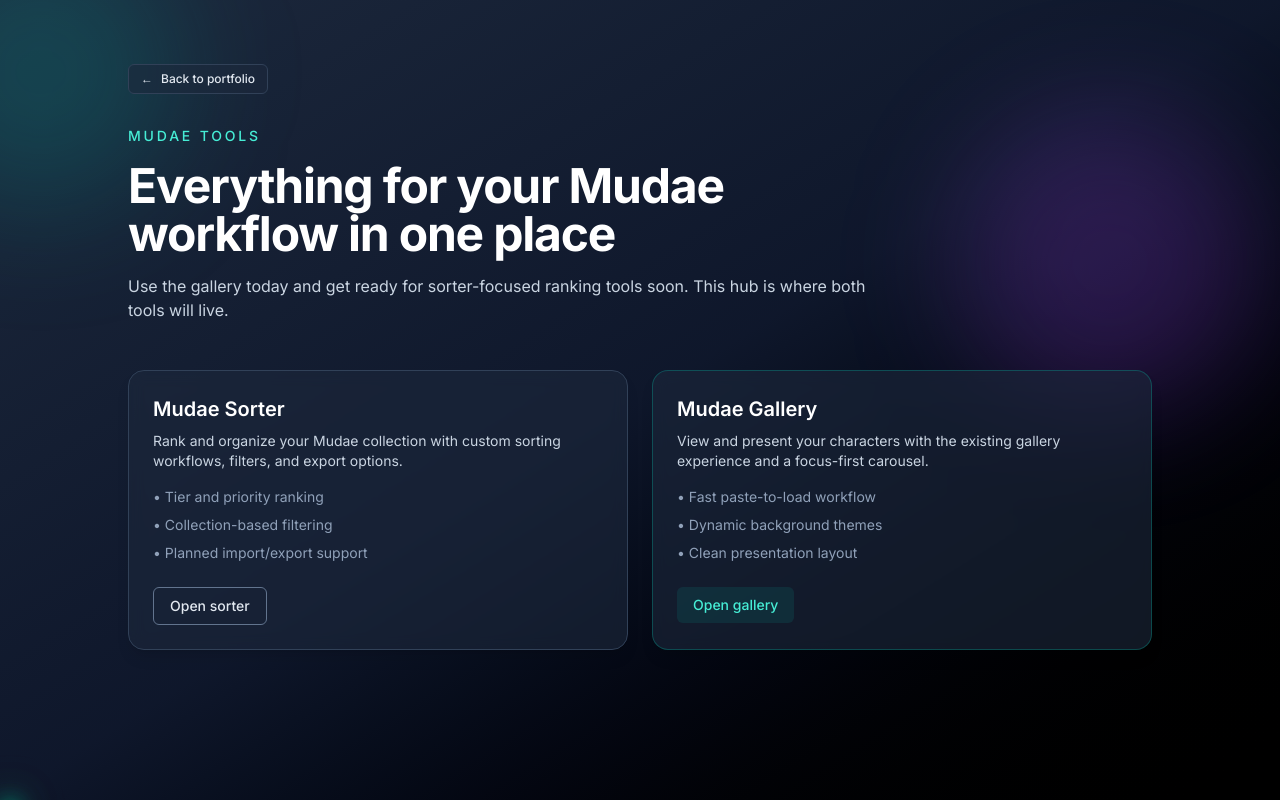
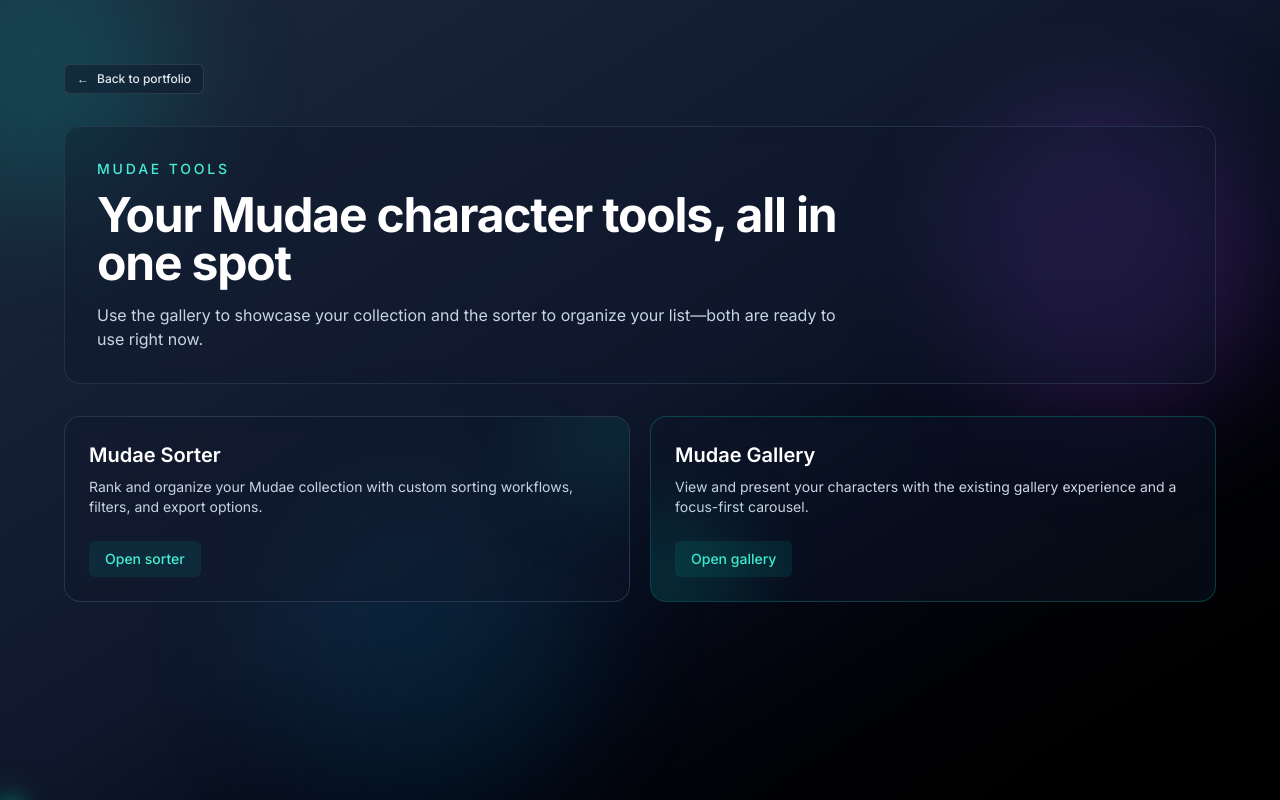
Before and after one commit to sentrisentri/portfolio, a Next.js app: page /mudae-tools in a window 1280 px wide. Built offline with nearby package versions, Linux system fonts and the light colour scheme.

Commit message:
Enhance Mudae Tools: update landing page layout and improve sorter entry handling with claim rank support

```diff
--- a/src/app/mudae-tools/gallery/page.tsx
+++ b/src/app/mudae-tools/gallery/page.tsx
@@ -285,9 +285,9 @@
       <div className={`mx-auto flex min-h-screen w-full max-w-6xl flex-col px-1 ${isFullscreen ? 'py-2' : 'py-16'} md:px-2 lg:px-2`}>
         <div className={`flex flex-wrap items-center justify-between gap-4 ${isFullscreen ? 'mb-2' : 'mb-10'}`}>
           {!isFullscreen && (
-            <Link className="inline-flex items-center text-sm font-medium text-teal-300 hover:text-teal-200" href="/">
+            <Link className="inline-flex items-center text-sm font-medium text-teal-300 hover:text-teal-200" href="/mudae-tools">
               <span className="mr-2">←</span>
-              Back to home
+              Back to Mudae Tools
             </Link>
           )}
           {hasLoaded && !isFullscreen && (
--- a/src/app/mudae-tools/page.tsx
+++ b/src/app/mudae-tools/page.tsx
@@ -54,66 +54,56 @@
     <main className="relative min-h-screen overflow-hidden bg-gradient-to-br from-slate-800 via-slate-900 to-black px-6 py-16 text-slate-300 font-sans animate-fade-in sm:px-10 lg:px-16">
       <div className="pointer-events-none absolute -top-20 -left-24 h-72 w-72 rounded-full bg-teal-500/20 blur-3xl animate-blob"></div>
       <div className="pointer-events-none absolute top-24 right-0 h-80 w-80 rounded-full bg-purple-500/20 blur-3xl animate-blob animation-delay-2000"></div>
+      <div className="pointer-events-none absolute bottom-0 left-1/3 h-80 w-80 -translate-x-1/2 rounded-full bg-sky-500/10 blur-3xl"></div>
 
-      <div className="relative mx-auto max-w-5xl">
+      <div className="relative mx-auto max-w-6xl">
         <Link
           href="/"
-          className="inline-flex items-center gap-2 rounded-md border border-slate-700 bg-slate-800/60 px-3 py-1.5 text-xs font-medium text-slate-200 transition hover:border-teal-300/60 hover:text-teal-300"
+          className="inline-flex items-center gap-2 rounded-md border border-slate-700/80 bg-slate-900/50 px-3 py-1.5 text-xs font-medium text-slate-200 transition hover:border-teal-300/60 hover:text-teal-300"
         >
           <span aria-hidden="true">←</span>
           Back to portfolio
         </Link>
 
-        <p className="mt-8 text-sm font-medium uppercase tracking-[0.2em] text-teal-300">Mudae Tools</p>
-        <h1 className="mt-4 max-w-3xl text-4xl font-bold tracking-tight text-white sm:text-5xl">
-          Everything for your Mudae workflow in one place
-        </h1>
-        <p className="mt-4 max-w-3xl text-slate-300">
-          Use the gallery today and get ready for sorter-focused ranking tools soon. This hub is where both tools will live.
-        </p>
+        <div className="mt-8 rounded-2xl border border-slate-700/60 bg-slate-900/35 p-6 backdrop-blur-sm sm:p-8">
+          <p className="text-sm font-medium uppercase tracking-[0.2em] text-teal-300">Mudae Tools</p>
+          <h1 className="mt-3 max-w-3xl text-4xl font-bold tracking-tight text-white sm:text-5xl">
+            Your Mudae character tools, all in one spot
+          </h1>
+          <p className="mt-4 max-w-3xl text-slate-300">
+            Use the gallery to showcase your collection and the sorter to organize your list—both are ready to use right now.
+          </p>
+        </div>
 
-        <div className="mt-12 grid gap-6 lg:grid-cols-2">
-          <div className="rounded-2xl border border-slate-700 bg-slate-800/60 p-6 shadow-lg backdrop-blur-sm">
-            <div>
-              <h2 className="text-xl font-semibold text-white">Mudae Sorter</h2>
-            </div>
+        <div className="mt-8 grid gap-5 lg:grid-cols-2">
+          <article className="group relative overflow-hidden rounded-2xl border border-slate-700/70 bg-slate-900/40 p-6 backdrop-blur-sm transition hover:border-teal-300/40 hover:bg-slate-900/55">
+            <div className="pointer-events-none absolute -top-16 -right-16 h-40 w-40 rounded-full bg-teal-500/10 blur-2xl transition group-hover:bg-teal-500/20"></div>
+            <h2 className="text-xl font-semibold text-white">Mudae Sorter</h2>
             <p className="mt-2 text-sm text-slate-300">
               Rank and organize your Mudae collection with custom sorting workflows, filters, and export options.
             </p>
-            <ul className="mt-4 space-y-2 text-sm text-slate-400">
-              <li>• Tier and priority ranking</li>
-              <li>• Collection-based filtering</li>
-              <li>• Planned import/export support</li>
-            </ul>
             <Link
               href="/mudae-tools/sorter"
-              className="mt-6 inline-flex items-center rounded-md border border-slate-500 px-4 py-2 text-sm font-medium text-slate-200 transition hover:border-teal-300/60 hover:text-teal-300"
+              className="mt-6 inline-flex items-center rounded-md bg-teal-400/10 px-4 py-2 text-sm font-medium text-teal-300 transition hover:bg-teal-400/20"
             >
               Open sorter
             </Link>
-          </div>
+          </article>
 
-          <div className="rounded-2xl border border-teal-500/30 bg-slate-800/60 p-6 shadow-lg backdrop-blur-sm">
-            <div>
-              <h2 className="text-xl font-semibold text-white">Mudae Gallery</h2>
-            </div>
+          <article className="group relative overflow-hidden rounded-2xl border border-teal-500/30 bg-slate-900/45 p-6 backdrop-blur-sm transition hover:border-teal-300/60 hover:bg-slate-900/60">
+            <div className="pointer-events-none absolute -bottom-16 -left-16 h-40 w-40 rounded-full bg-teal-500/15 blur-2xl transition group-hover:bg-teal-500/25"></div>
+            <h2 className="text-xl font-semibold text-white">Mudae Gallery</h2>
             <p className="mt-2 text-sm text-slate-300">
               View and present your characters with the existing gallery experience and a focus-first carousel.
             </p>
-            <ul className="mt-4 space-y-2 text-sm text-slate-400">
-              <li>• Fast paste-to-load workflow</li>
-              <li>• Dynamic background themes</li>
-              <li>• Clean presentation layout</li>
-            </ul>
             <Link
               href="/mudae-tools/gallery"
               className="mt-6 inline-flex items-center rounded-md bg-teal-400/10 px-4 py-2 text-sm font-medium text-teal-300 transition hover:bg-teal-400/20"
             >
               Open gallery
             </Link>
-          </div>
+          </article>
         </div>
-
       </div>
     </main>
   );
--- a/src/app/mudae-tools/sorter/page.tsx
+++ b/src/app/mudae-tools/sorter/page.tsx
@@ -8,6 +8,7 @@
   name: string;
   imageUrl?: string;
   kakera?: string;
+  claimRank?: string;
 };
 
 export default function MudaeSorterPage() {
@@ -92,21 +93,22 @@
       .map((line) => line.trim())
       .filter(Boolean)
       .map((line, index) => {
-        const matchMmkr = line.match(/^#?[\d,]+\s*-\s*(.*?)\s+(\d[\d,]*)\s*ka\s*-\s*(https?:\/\/\S+)$/i);
+        const matchMmkr = line.match(/^#?([\d,]+)\s*-\s*(.*?)\s+(\d[\d,]*)\s*ka\s*-\s*(https?:\/\/\S+)$/i);
         const matchMmi = line.match(/^(.*?)\s*-\s*(https?:\/\/\S+)$/);
 
         if (matchMmkr) {
-          const name = matchMmkr[1]?.trim();
-          const kakera = matchMmkr[2]?.trim();
-          const imageUrl = matchMmkr[3]?.trim();
+          const claimRank = matchMmkr[1]?.trim();
+          const name = matchMmkr[2]?.trim().replace(/\s+\d[\d,]*\s*ka\s*$/i, '');
+          const kakera = matchMmkr[3]?.trim();
+          const imageUrl = matchMmkr[4]?.trim();
           if (!name || !imageUrl) return null;
 
-          return { id: `p-${index}`, name, imageUrl, kakera } as SorterEntry;
+          return { id: `p-${index}`, name, imageUrl, kakera, claimRank } as SorterEntry;
         }
 
         if (!matchMmi) return null;
 
-        const name = matchMmi[1]?.trim();
+        const name = matchMmi[1]?.trim().replace(/\s+\d[\d,]*\s*ka\s*$/i, '');
         const imageUrl = matchMmi[2]?.trim();
         if (!name || !imageUrl) return null;
 
@@ -523,6 +525,9 @@
                     </div>
                     {useCompactGrid && (
                       <div className="absolute inset-x-0 bottom-0 bg-gradient-to-t from-black/85 to-transparent px-1.5 pb-1 pt-3 text-[10px] font-medium text-slate-100" title={entry.name}>
+                        {entry.claimRank && (
+                          <div className="text-[9px] font-semibold text-slate-300">Claim #{entry.claimRank}</div>
+                        )}
                         {entry.kakera && (
                           <div className="text-[9px] font-semibold text-teal-200">{entry.kakera} ka</div>
                         )}
@@ -531,8 +536,14 @@
                     )}
                   </div>
                   {!useCompactGrid && (
-                    <div className="px-2 py-1.5 text-xs font-medium text-slate-200 truncate" title={entry.name}>
-                      {entry.name}
+                    <div className="px-2 py-1.5 text-xs font-medium text-slate-200" title={entry.name}>
+                      {entry.claimRank && (
+                        <div className="text-[10px] font-semibold text-slate-300">Claim #{entry.claimRank}</div>
+                      )}
+                      {entry.kakera && (
+                        <div className="text-[10px] font-semibold text-teal-200">{entry.kakera} ka</div>
+                      )}
+                      <div className="truncate">{entry.name}</div>
                     </div>
                   )}
                 </li>
```
